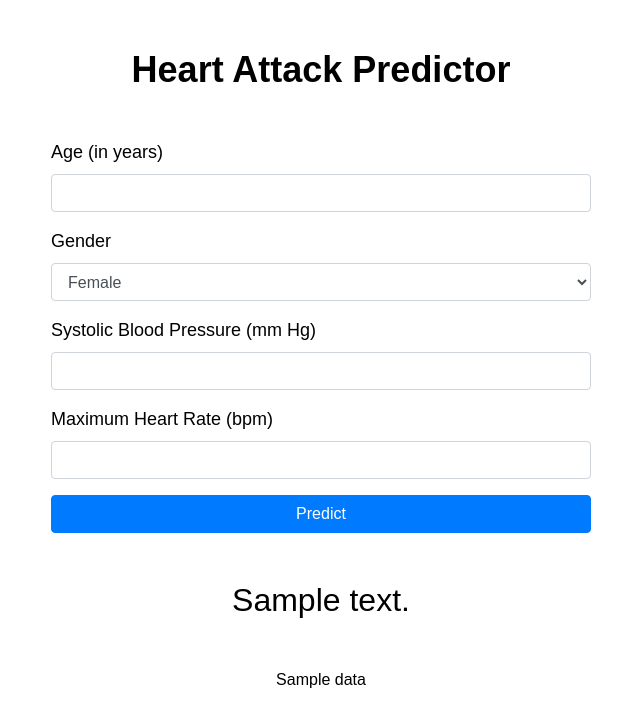
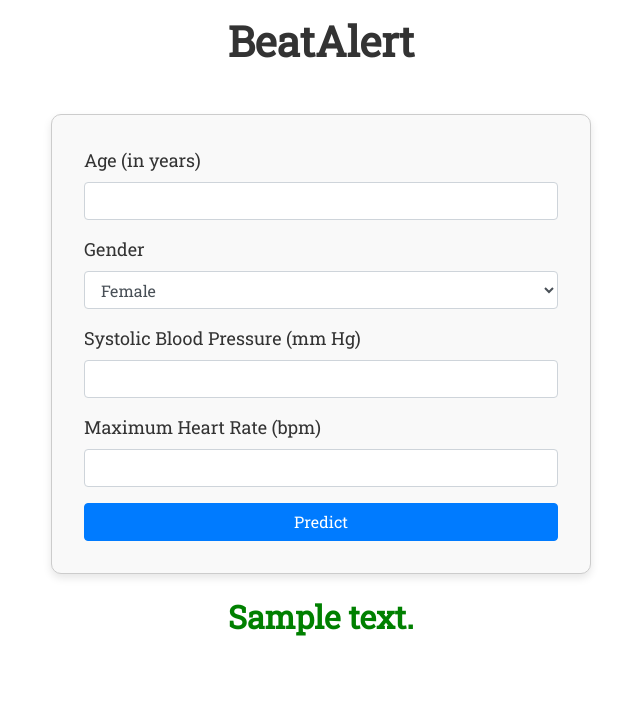
Before and after one commit to AliMoamen/BeatAlert, a Flask app: template templates/index.html in a window 1280 px wide. Shown: the top 727 px of the page, without its empty margins (319-959 px from the left). Run offline with Flask 3, Linux system fonts and the light colour scheme; the template is opened without the code that fills it: most values are stand-ins (such as "Sample title", 1, 10 or a date in 2020); parts of the project's set-up code (start-up, migrations or seed data) failed here and were passed over; some libraries are stand-ins or nearby versions.

Commit message:
Improve UI and data validation

```diff
--- a/static/css/style.css
+++ b/static/css/style.css
@@ -1,19 +1,22 @@
+/* Global Styles */
 body {
-    font-family: 'Arial', serif;
-    color: black;
+  font-family: 'Roboto Slab', serif;
+  color: #333;
 }
 
-
+/* Header Styles */
 .header {
+  margin-top: 10px;
   text-align: center;
-    margin-top: 50%
-=  }
+}
 
 h1 {
-    font-size: 36px;
-    font-weight: bold;
+  font-size: 42px;
+  color: #333;
+  font-weight: 600;
 }
 
+/* Form Styles */
 label {
   font-size: 18px;
 }
@@ -21,24 +24,47 @@ h1 {
 input,
 select {
   width: 100%;
-    padding: 0.5rem;
+  padding: 0.8rem;
   font-size: 16px;
-    border-radius: 5px;
-    border: 1px solid #333;
+  border-radius: 8px;
+  border: 1px solid #ccc;
+  margin-bottom: 1rem;
 }
 
+/* Button Styles */
 button {
-    background-color: #333;
+  background-color: #007bff;
   color: #fff;
   font-weight: bold;
   font-size: 18px;
   padding: 1rem 2rem;
-    border-radius: 5px;
+  border-radius: 8px;
   border: none;
   cursor: pointer;
   transition: all 0.3s ease-in-out;
 }
 
 button:hover {
-    background-color: #fff;
+  background-color: #0056b3;
+  transform: scale(1.05);
 }
+
+/* Card Styles */
+.card {
+  border: 1px solid #ccc;
+  border-radius: 10px;
+  padding: 2rem;
+  background-color: #f9f9f9;
+  box-shadow: 0 4px 8px rgba(0, 0, 0, 0.1);
+}
+
+/* Result Styles */
+.result-high {
+  color: red;
+  font-weight: bold;
+}
+
+.result-low {
+  color: green;
+  font-weight: bold;
+}
--- a/templates/index.html
+++ b/templates/index.html
@@ -3,24 +3,62 @@
 <head>
     <meta charset="UTF-8">
     <meta name="viewport" content="width=device-width, initial-scale=1.0">
-    <title>Heart Attack Predictor</title>
+    <title>BeatAlert</title>
     <link rel="preconnect" href="https://fonts.googleapis.com">
     <link rel="preconnect" href="https://fonts.gstatic.com" crossorigin>
     <link href="https://fonts.googleapis.com/css2?family=Roboto+Slab&display=swap" rel="stylesheet">
     <link rel="stylesheet" href="https://stackpath.bootstrapcdn.com/bootstrap/4.5.2/css/bootstrap.min.css"
           integrity="sha384-JcKb8q3iqJ61gNV9KGb8thSsNjpSL0n8PARn9HuZOnIxN0hoP+VmmDGMN5t9UJ0Z" crossorigin="anonymous">
     <link rel="stylesheet" href="{{ url_for('static', filename='css/style.css') }}">
+
+    <script>
+        // Save form data in localStorage upon form submission
+        function saveFormData() {
+            const age = document.getElementById('age').value;
+            const sex = document.getElementById('sex').value;
+            const trtbps = document.getElementById('trtbps').value;
+            const thalachh = document.getElementById('thalachh').value;
+
+            // Store each field in localStorage
+            localStorage.setItem('age', age);
+            localStorage.setItem('sex', sex);
+            localStorage.setItem('trtbps', trtbps);
+            localStorage.setItem('thalachh', thalachh);
+        }
+
+        // Retrieve and pre-fill form data from localStorage
+        function loadFormData() {
+            const age = localStorage.getItem('age');
+            const sex = localStorage.getItem('sex');
+            const trtbps = localStorage.getItem('trtbps');
+            const thalachh = localStorage.getItem('thalachh');
+
+            // Set the form values if they exist in localStorage
+            if (age) document.getElementById('age').value = age;
+            if (sex) document.getElementById('sex').value = sex;
+            if (trtbps) document.getElementById('trtbps').value = trtbps;
+            if (thalachh) document.getElementById('thalachh').value = thalachh;
+        }
+
+
+        // Load saved data when the page loads
+        window.onload = function() {
+            loadFormData();
+        };
+    </script>
+
+
 </head>
 <body>
-    </div>
     <header class="header">
-      <h1 class="text-center my-5">Heart Attack Predictor</h1>
+        <h1 class="text-center my-3">BeatAlert</h1>
     </header>
     <main>
         <div class="container my-5">
             <div class="row justify-content-center">
                 <div class="col-md-6">
-            <form action="{{ url_for('predict') }}" method="post">
+                    <div class="card">
+                        <form action="{{ url_for('predict') }}" method="post" onsubmit="saveFormData()">
                             <div class="form-group">
                                 <label for="age">Age (in years)</label>
                                 <input type="number" name="age" id="age" class="form-control" required>
@@ -44,11 +82,15 @@
                         </form>
                     </div>
                 </div>
+            </div>
+
             {% if prediction_text %}
                 <div class="row justify-content-center">
                     <div class="col-md-6">
-              <h2 class="text-center my-5">{{ prediction_text }}</h2>
-              <p class="text-center">{{ data }}</p>
+                        <!-- Add result-high or result-low class based on prediction -->
+                        <h2 class="text-center my-4 {% if 'High' in prediction_text %} result-high {% else %} result-low {% endif %}">
+                            {{ prediction_text }}
+                        </h2>
                     </div>
                 </div>
             {% endif %}
```
Lines whose indentation alone changed are shown as unchanged.
